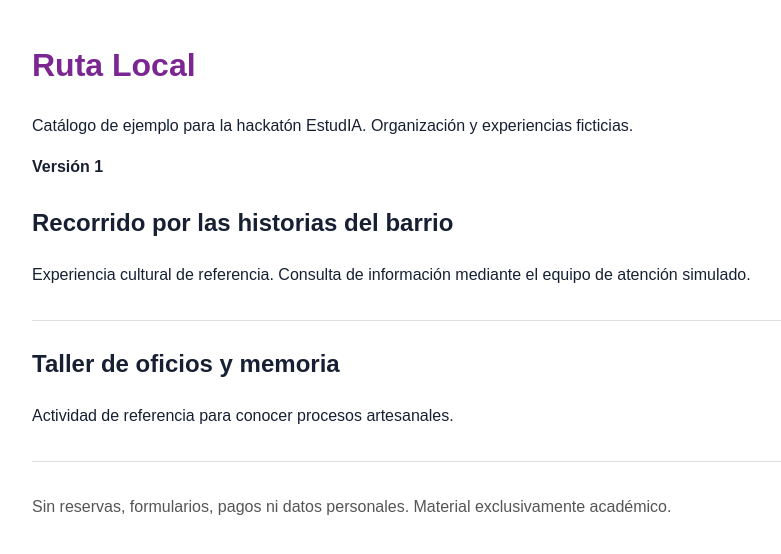
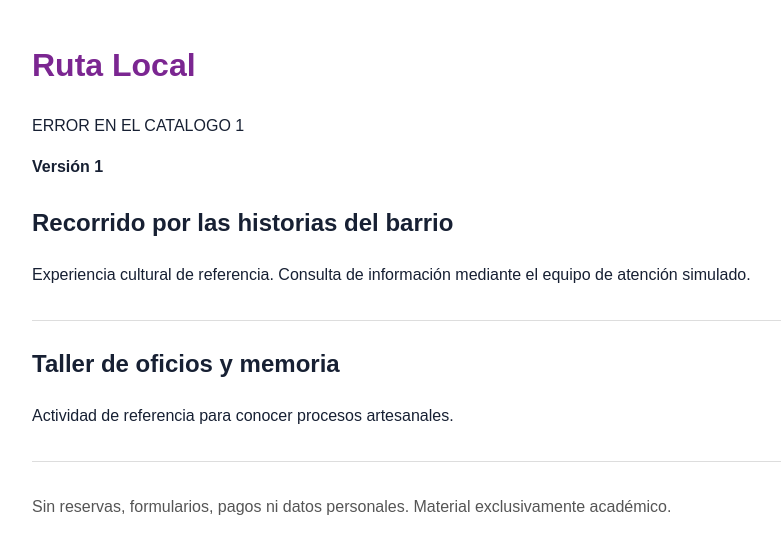
Before and after one commit to elsalpiconhackaton2026/Ruta-Local, a plain HTML site: page index.html in a window 1280 px wide. Shown: the whole page, without its empty margins (178-959 px from the left). Drawn offline with Linux system fonts and the light colour scheme.

Commit message:
Fix error message in index.html catalog
Updated the catalog with an error message in the first paragraph.

```diff
--- a/index.html
+++ b/index.html
@@ -1 +1 @@
-<!doctype html><html lang="es"><head><meta charset="utf-8"><meta name="viewport" content="width=device-width, initial-scale=1"><title>Ruta Local - Catálogo ficticio</title><link rel="stylesheet" href="styles.css"></head><body><h1>Ruta Local</h1><p>Catálogo de ejemplo para la hackatón EstudIA. Organización y experiencias ficticias.</p><p><strong>Versión 1</strong></p><article><h2>Recorrido por las historias del barrio</h2><p>Experiencia cultural de referencia. Consulta de información mediante el equipo de atención simulado.</p></article><article><h2>Taller de oficios y memoria</h2><p>Actividad de referencia para conocer procesos artesanales.</p></article><footer>Sin reservas, formularios, pagos ni datos personales. Material exclusivamente académico.</footer></body></html>
+<!doctype html><html lang="es"><head><meta charset="utf-8"><meta name="viewport" content="width=device-width, initial-scale=1"><title>Ruta Local - Catálogo ficticio</title><link rel="stylesheet" href="styles.css"></head><body><h1>Ruta Local</h1><p>ERROR EN EL CATALOGO 1</p><p><strong>Versión 1</strong></p><article><h2>Recorrido por las historias del barrio</h2><p>Experiencia cultural de referencia. Consulta de información mediante el equipo de atención simulado.</p></article><article><h2>Taller de oficios y memoria</h2><p>Actividad de referencia para conocer procesos artesanales.</p></article><footer>Sin reservas, formularios, pagos ni datos personales. Material exclusivamente académico.</footer></body></html>
```
